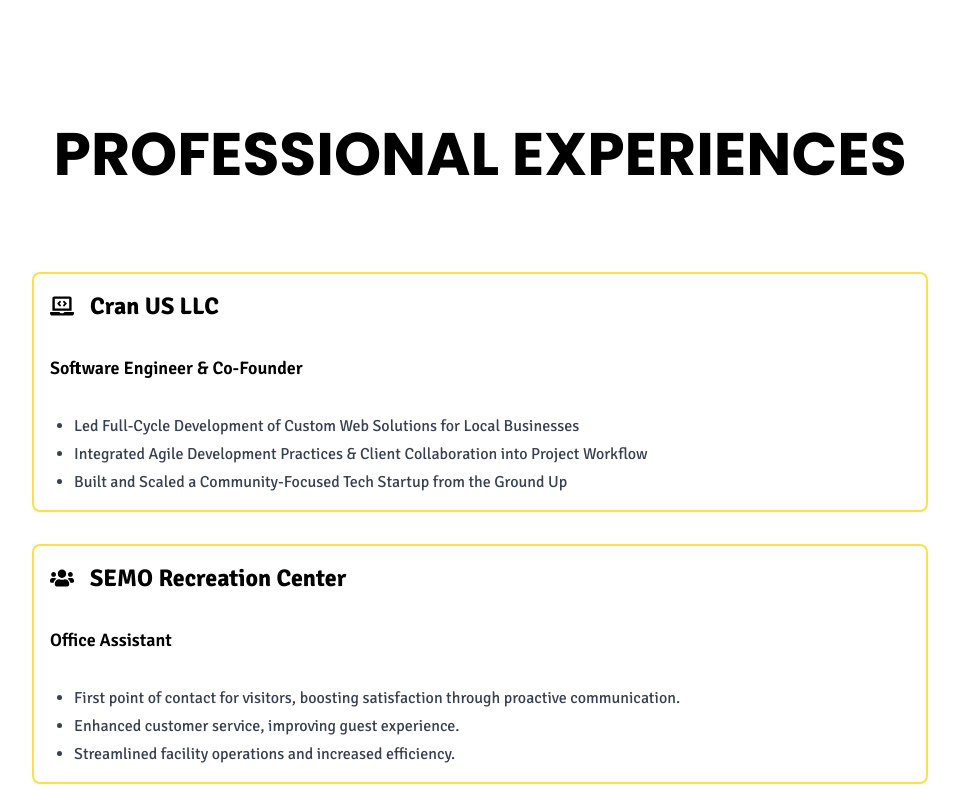
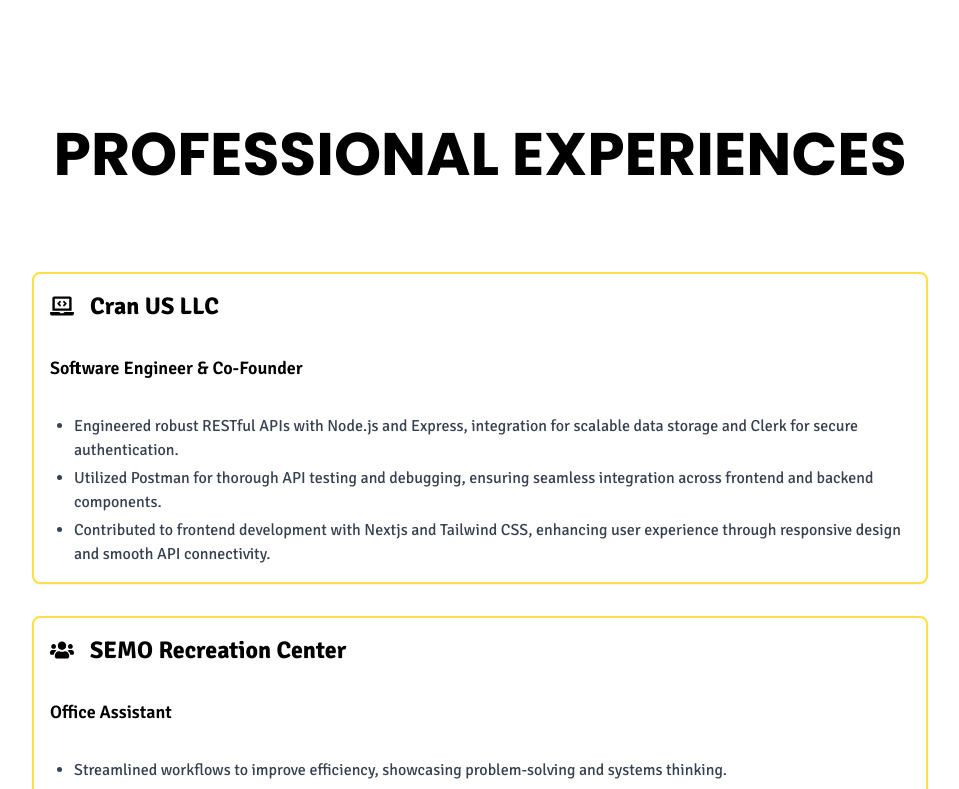
Before and after one commit to iaifti/Portfolio, a React (Vite) app: page / in a window 1280 px wide. Shown: the part 2000-2789 px from the top of the page, without its empty margins (160-1119 px from the left). Built offline with nearby package versions, Linux system fonts and the light colour scheme; some icons are missing; a web font is replaced by a local one.

Commit message:
fix: update content in Experiences component for improved clarity and detail

```diff
--- a/src/components/Experiences.jsx
+++ b/src/components/Experiences.jsx
@@ -3,10 +3,7 @@
 
 const Experiences = () => {
   return (
-    <div
-      id="experience"
-      className="bg-white font-signika pt-10 md:pt-20 pb-16"
-    >
+    <div id="experience" className="bg-white font-signika pt-10 md:pt-20 pb-16">
       <div className="container mx-auto px-4 sm:px-6 lg:px-8">
         <h2 className="text-2xl sm:text-3xl md:text-4xl lg:text-6xl font-poppins uppercase pb-5 md:pb-10 font-bold text-center mb-12">
           Professional Experiences
@@ -20,7 +17,9 @@
           >
             <div className="flex items-center gap-4">
               <FaLaptopCode className="text-xl sm:text-2xl text-6" />
-              <div className="text-lg sm:text-xl lg:text-2xl font-bold">Cran US LLC</div>
+              <div className="text-lg sm:text-xl lg:text-2xl font-bold">
+                Cran US LLC
+              </div>
             </div>
             <div className="font-semibold text-sm sm:text-base lg:text-lg">
               Software Engineer & Co-Founder
@@ -28,16 +27,19 @@
             <div className="text-gray-700 text-xs sm:text-sm lg:text-base">
               <ul className="space-y-1 list-disc pl-6">
                 <li>
-                  Led Full-Cycle Development of Custom Web Solutions for Local
-                  Businesses
+                  Engineered robust RESTful APIs with Node.js and Express,
+                  integration for scalable data storage and Clerk for secure
+                  authentication.
                 </li>
                 <li>
-                  Integrated Agile Development Practices & Client Collaboration
-                  into Project Workflow
+                  Utilized Postman for thorough API testing and debugging,
+                  ensuring seamless integration across frontend and backend
+                  components.
                 </li>
                 <li>
-                  Built and Scaled a Community-Focused Tech Startup from the
-                  Ground Up
+                  Contributed to frontend development with Nextjs and Tailwind
+                  CSS, enhancing user experience through responsive design and
+                  smooth API connectivity.
                 </li>
               </ul>
             </div>
@@ -62,12 +64,12 @@
             <div className="text-gray-700 text-xs sm:text-sm lg:text-base">
               <ul className="space-y-1 list-disc pl-6">
                 <li>
-                  First point of contact for visitors, boosting satisfaction
-                  through proactive communication.
+                  Streamlined workflows to improve efficiency, showcasing
+                  problem-solving and systems thinking.
                 </li>
-                <li>Enhanced customer service, improving guest experience.</li>
                 <li>
-                  Streamlined facility operations and increased efficiency.
+                  Communicated solutions clearly to users, reflecting strong
+                  technical and interpersonal skills.
                 </li>
               </ul>
             </div>
@@ -91,11 +93,15 @@
             </div>
             <div className="text-gray-700 text-xs sm:text-sm lg:text-base">
               <ul className="space-y-1 list-disc pl-6">
-                <li>Supported students with basic Python and Java.</li>
-                <li>Improved Unix and Linux skills.</li>
                 <li>
-                  Simplified advanced math and statistics concepts for better
-                  understanding.
+                  Tutored Python, Java, Unix/Linux, advanced math and
+                  Statistics, reinforcing core concepts essential for software
+                  development.
+                </li>
+                <li>
+                  Simplified complex technical topics for students,
+                  demonstrating strong communication and deep understanding of
+                  computing principles.
                 </li>
               </ul>
             </div>
@@ -122,7 +128,10 @@
                   Managed a team of 15 employees, improving operational
                   efficiency
                 </li>
-                <li>Reduced service delay enhancing guest satisfaction.</li>
+                <li>
+                  Reduced service delays, resulting in more efficient and
+                  streamlined daily operations.
+                </li>
                 <li>
                   Streamlined inventory management and scheduling with software
                   tools.
```
